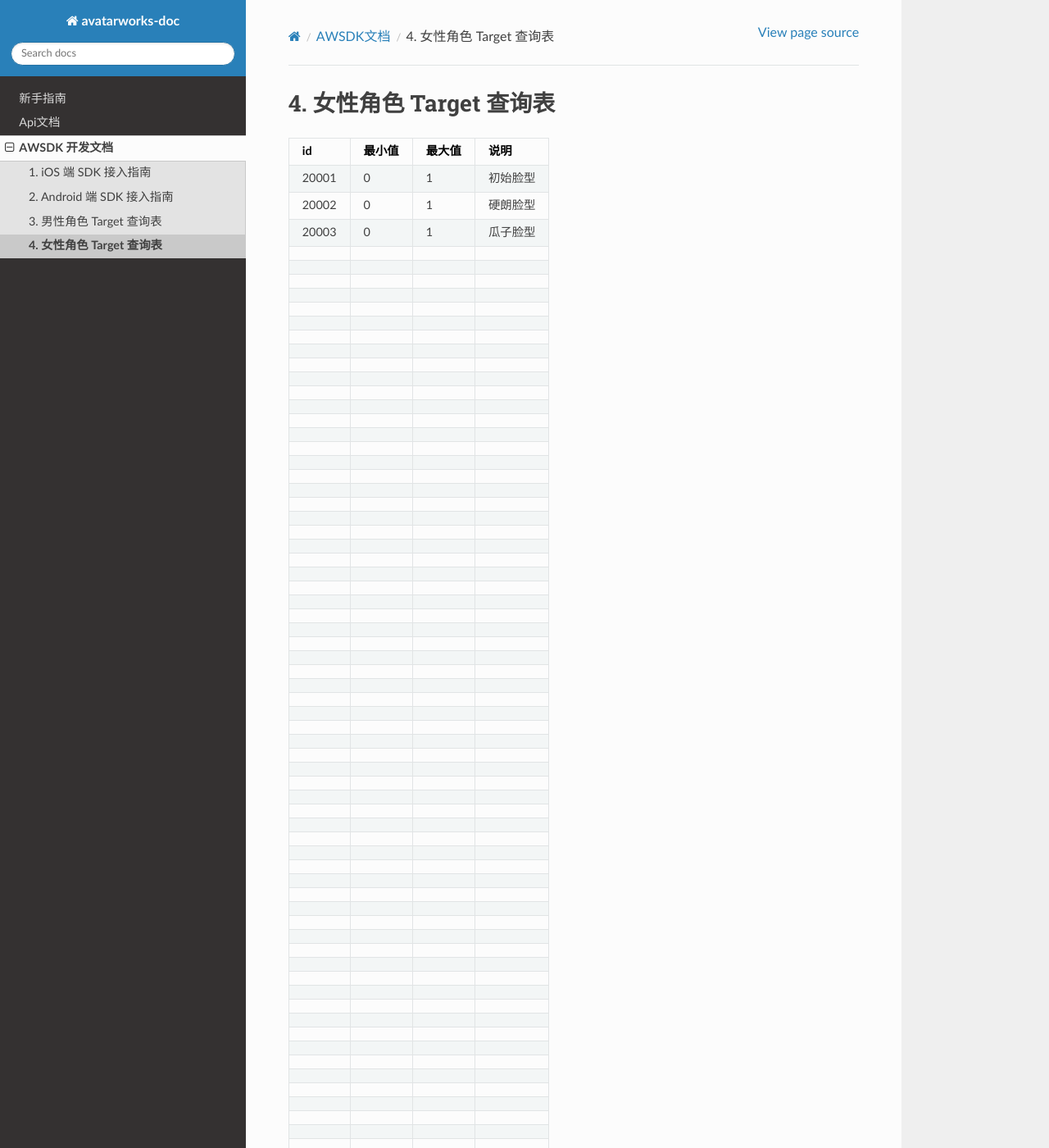
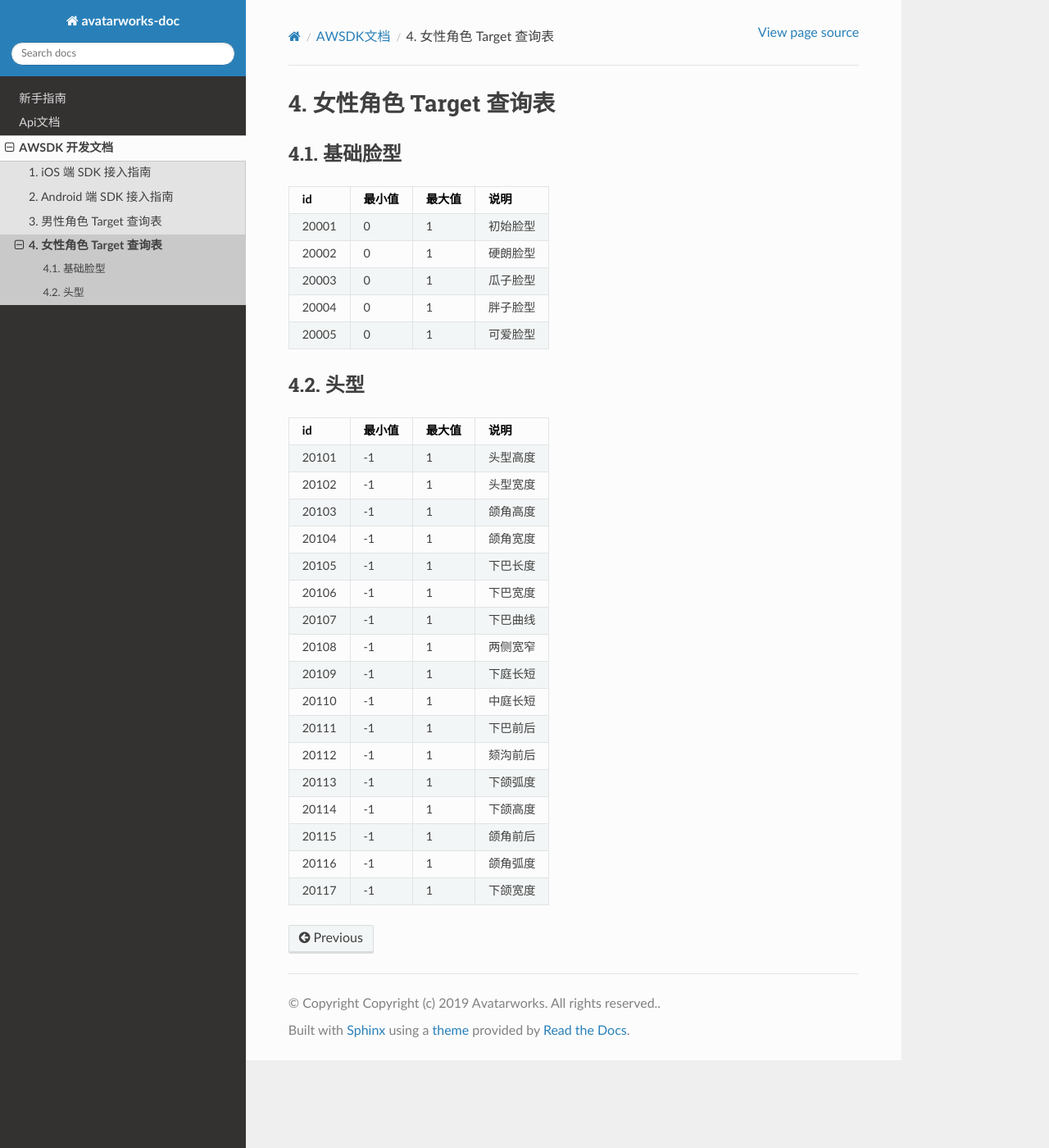
Before and after one commit to avatarworks/doc, a Sphinx documentation site: the page built from source/awsdk/target_female.rst, in a window 1280 px wide and 1400 px high. Shown: the whole window at 82% size. Built offline with Sphinx 7.4.7 and the Read the Docs theme 2.0.0, drawn with Linux system fonts in a browser that asks for light colours.

Commit message:
Update target_female.rst

```diff
--- a/source/awsdk/target_female.rst
+++ b/source/awsdk/target_female.rst
@@ -1,5 +1,8 @@
 女性角色 Target 查询表
 ===================
+
+基础脸型
+---------------
 
 ===== ====== ====== ========
 id    最小值 最大值 说明
@@ -7,77 +10,32 @@ id    最小值 最大值 说明
 20001 0      1      初始脸型
 20002 0      1      硬朗脸型
 20003 0      1      瓜子脸型
-\
-\
-\
-\
-\
-\
-\
-\
-\
-\
-\
-\
-\
-\
-\
-\
-\
-\
-\
-\
-\
-\
-\
-\
-\
-\
-\
-\
-\
-\
-\
-\
-\
-\
-\
-\
-\
-\
-\
-\
-\
-\
-\
-\
-\
-\
-\
-\
-\
-\
-\
-\
-\
-\
-\
-\
-\
-\
-\
-\
-\
-\
-\
-\
-\
-\
-\
-\
-\
-\
-\
-\
-\
+20004 0      1      胖子脸型
+20005 0      1      可爱脸型
 ===== ====== ====== ========
+
+
+头型
+----------------
+
+===== ====== ====== ========
+id    最小值 最大值 说明
+===== ====== ====== ========
+20101 -1     1      头型高度
+20102 -1     1      头型宽度
+20103 -1     1      颌角高度
+20104 -1     1      颌角宽度
+20105 -1     1      下巴长度
+20106 -1     1      下巴宽度
+20107 -1     1      下巴曲线
+20108 -1     1      两侧宽窄
+20109 -1     1      下庭长短
+20110 -1     1      中庭长短
+20111 -1     1      下巴前后
+20112 -1     1      颏沟前后
+20113 -1     1      下颌弧度
+20114 -1     1      下颌高度
+20115 -1     1      颌角前后
+20116 -1     1      颌角弧度
+20117 -1     1      下颌宽度
+===== ====== ====== ========
```
